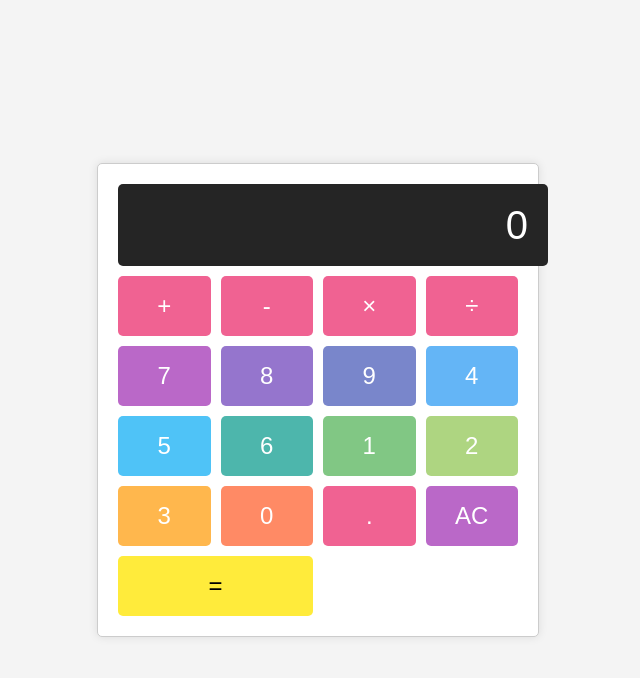
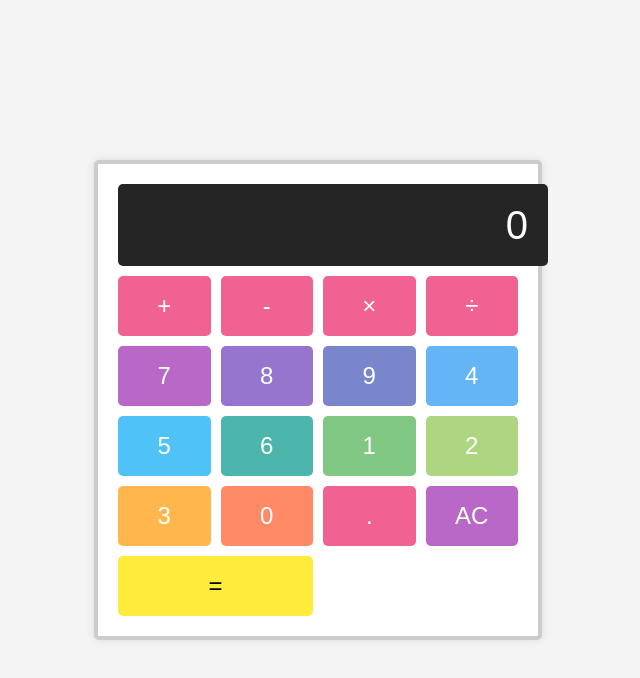
Before and after one commit to CelestialKittieAnnie/Calculator-, a plain HTML site: page index.html in a window 1280 px wide. Shown: the whole page, without its empty margins (322-962 px from the left). Drawn offline with Linux system fonts and the light colour scheme.

Commit message:
Update styles.css

```diff
--- a/styles.css
+++ b/styles.css
@@ -10,7 +10,7 @@ body {
 }
 
 .calculator {
-    border: 1px solid #ccc;
+    border: 4px solid #ccc;
     border-radius: 5px;
     width: 400px;
     padding: 20px;
```
